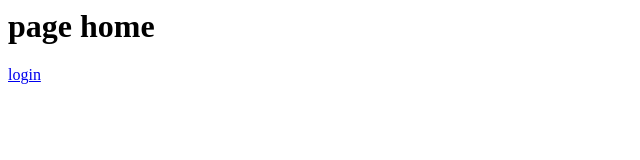
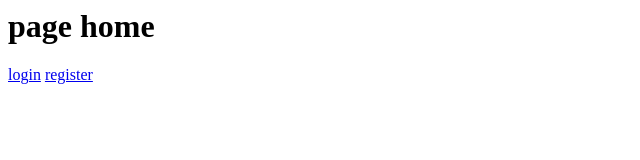
Before and after one commit to binhkdc/binhkdc.github.io, a plain HTML site: page index.html in a window 1280 px wide. Shown: the full height of the page, 0-640 px from the left. Drawn offline with Linux system fonts and the light colour scheme.

Commit message:
register

```diff
--- a/index.html
+++ b/index.html
@@ -1,2 +1,3 @@
 <h1>page home</h1>
 <a href="/login.html">login</a>
+<a href="/register.html">register</a>
```
Also changed, not shown: register.html (added, +1 -0 lines).
